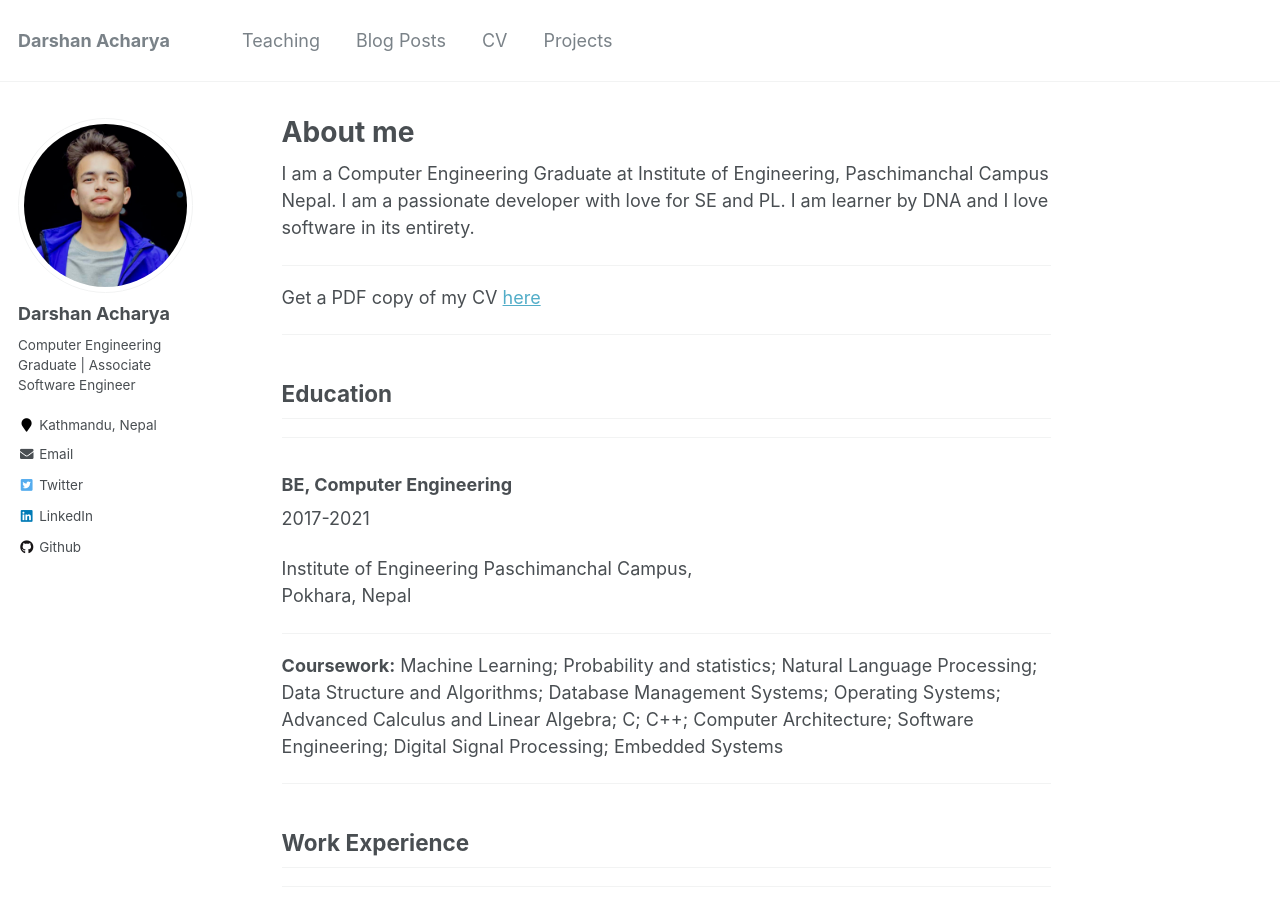
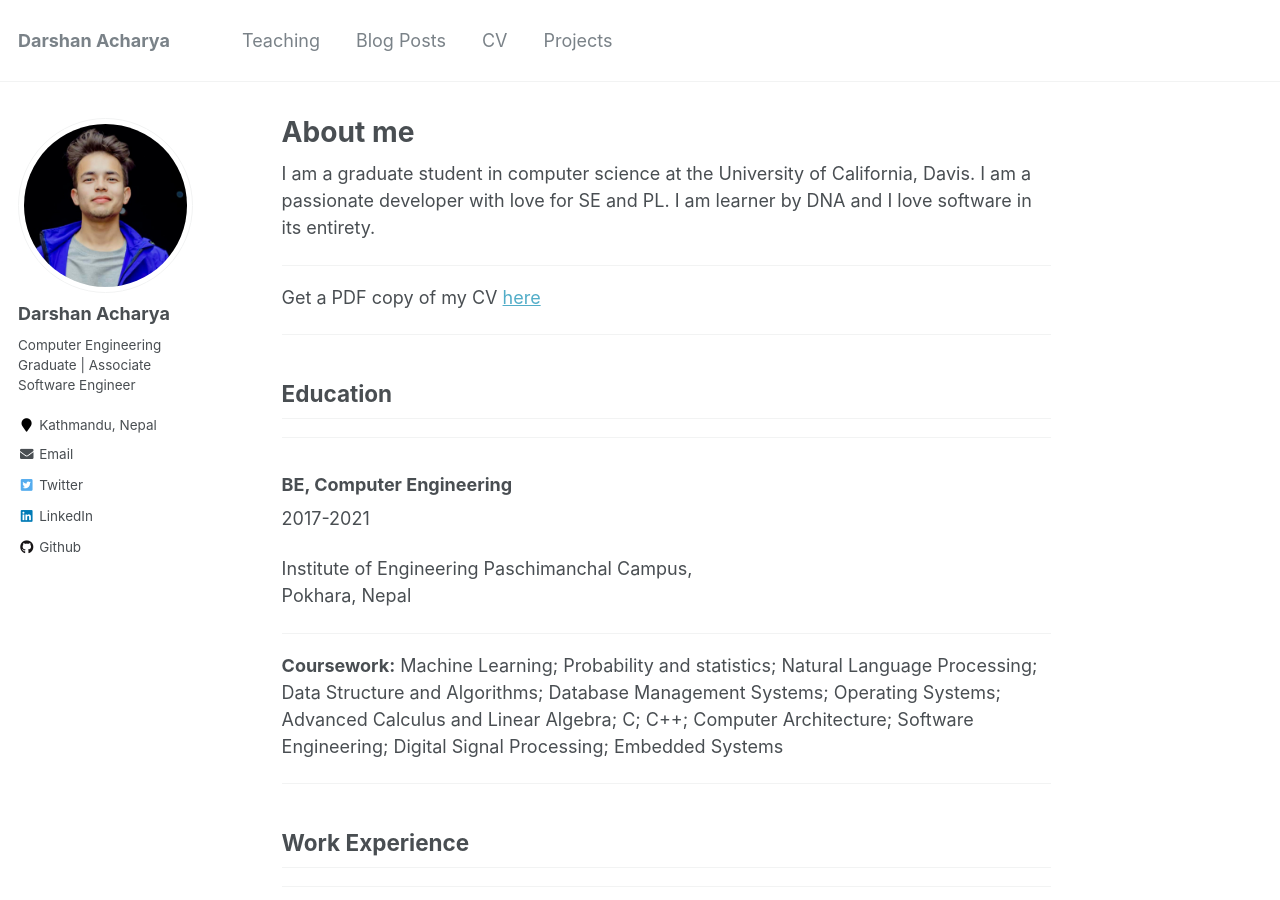
Before and after one commit to acharyadarshan/acharyadarshan.github.io, a Jekyll site: the page built from _pages/about.md, in a window 1280 px wide and 900 px high. Built offline with Jekyll 4.4.1, drawn with Linux system fonts in a browser that asks for light colours.

Commit message:
profile update

```diff
--- a/_pages/about.md
+++ b/_pages/about.md
@@ -17,7 +17,7 @@ Graduate Research Assisstant, <br>
 [Rochester Institute of Technology](https://www.rit.edu), New York
  -->
 
-I am a Computer Engineering Graduate at Institute of Engineering, Paschimanchal Campus Nepal.
+I am a graduate student in computer science at the University of California, Davis.
 I am a passionate developer with love for SE and PL. I am learner by DNA and I love software in its entirety.
 
 <!-- **Research Interests**: statistical machine Learning, pattern recognition, detection and recognition of graphical structures, deeplearning, software engineering -->
```
